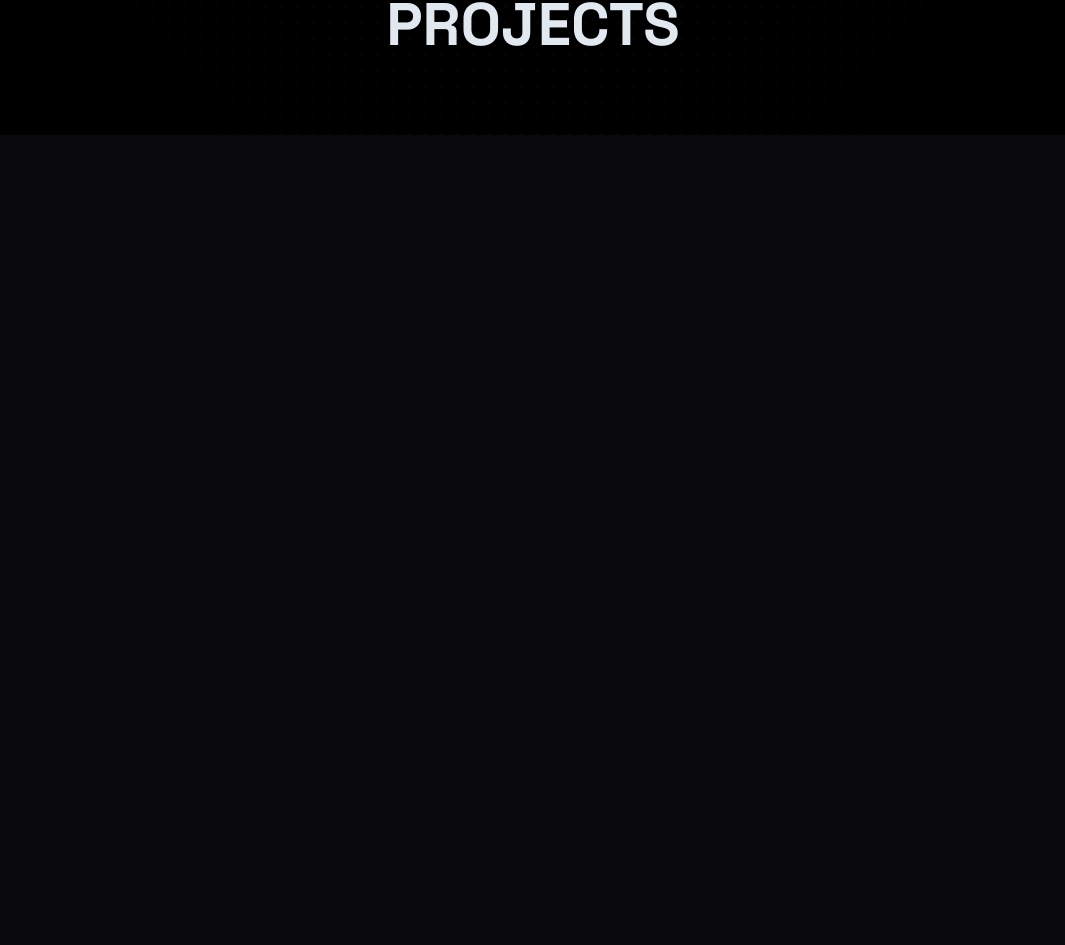
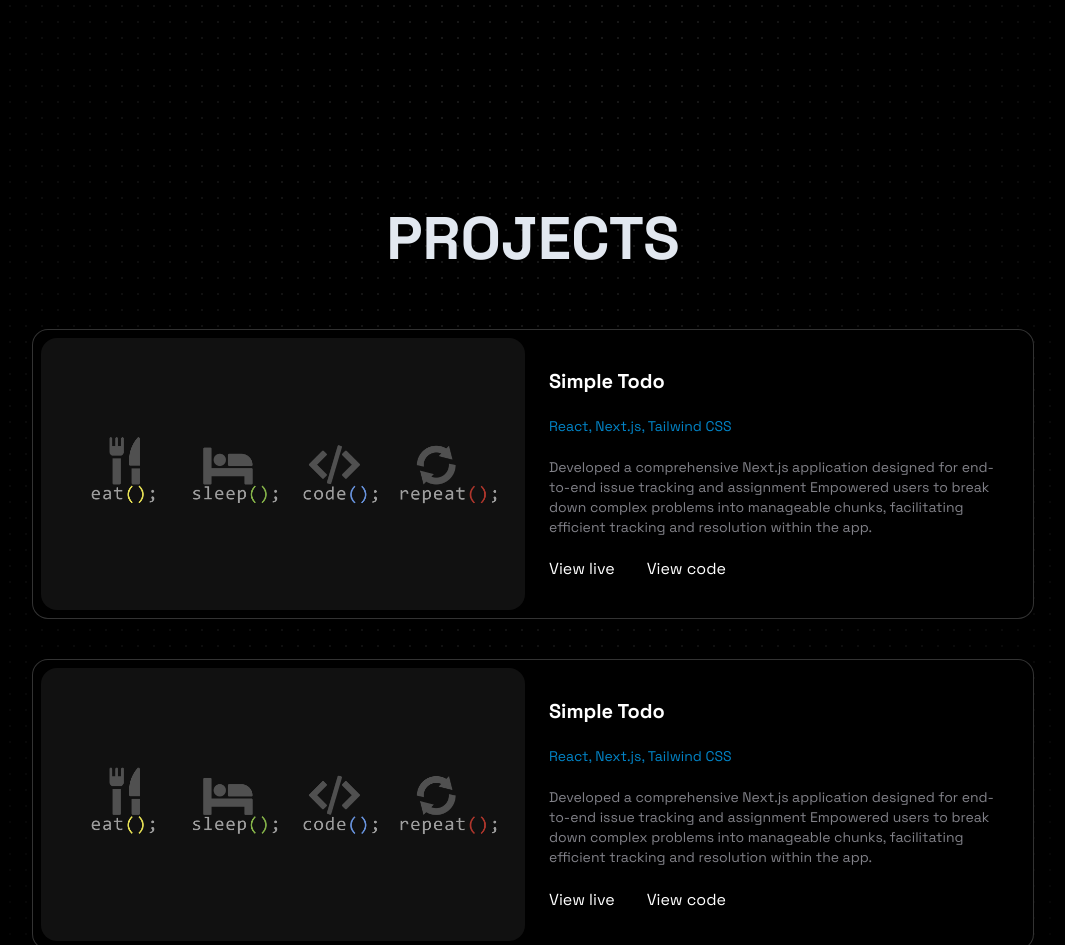
Before and after one commit to adamTop1/Personal-Portfolio, a Next.js app: page / in a window 1280 px wide. Shown: the part 1855-2800 px from the top of the page, without its empty margins (107-1172 px from the left). Before the commit the page ends 1990 px from the top, so only its background shows below. Built offline with nearby package versions, Linux system fonts and the light colour scheme.

Commit message:
created  usable project card component

```diff
--- a/src/components/Header.tsx
+++ b/src/components/Header.tsx
@@ -9,12 +9,12 @@ const Header = () => {
 				<div>
 					<FlipWords words={[`Adam  Wasylak`, 'a frontend developer']} duration={5000} className='text-sky-600' />
 				</div>
-				<p className='pt-12 text-base max-w-[500px] text-gray-500'>
+				<p className='mt-14 text-base max-w-[500px] text-gray-500'>
 					I‘m a 18-year-old programmer aspiring to become a full-stack developer. I‘m passionate about programming,
 					teamwork, and creating innovative solutions with attractive user interfaces, eager to tackle new challenges
 					and collaborate with fellow technology enthusiasts.
 				</p>
-				<button className='shadow-[0_4px_14px_0_rgb(0,118,255,39%)] hover:shadow-[0_6px_20px_rgba(0,118,255,23%)] hover:bg-[rgba(0,118,255,0.9)] px-8 py-2 mt-12 bg-[#0070f3] rounded-md text-white text-base font-light transition duration-200 ease-linear'>
+				<button className='shadow-[0_4px_14px_0_rgb(0,118,255,39%)] hover:shadow-[0_6px_20px_rgba(0,118,255,23%)] hover:bg-[rgba(0,118,255,0.9)] px-8 py-2 mt-16 bg-[#0070f3] rounded-md text-white text-base font-light transition duration-200 ease-linear'>
 					Contact me
 				</button>
 			</div>
--- /dev/null
+++ b/src/components/ProjectCard.tsx
@@ -0,0 +1,43 @@
+import React from 'react'
+import Image from 'next/image'
+
+type ProjectCardProps = {
+	title: string
+	technologies: string[]
+	description: string
+	codeLink: string
+	liveLink: string
+}
+
+const ProjectCard = ({ title, technologies, description, codeLink, liveLink }: ProjectCardProps) => {
+	const newTechnologies = technologies.join(', ')
+
+	return (
+		<div
+			className=' duration-500 hover:translate-x-2 grid grid-cols-2  rounded-2xl  overflow-hidden bg-black border hover:border-sky-600/50 border-white/[0.2] group-hover:border-slate-700
+         my-5'>
+			<Image src={'/111.png'} width={500} height={120} alt='project photo' className='p-2 rounded-3xl' />
+			<div className='flex flex-col items-start p-4 justify-evenly'>
+				<h3 className='text-xl font-bold text-white'>{title}</h3>
+				<p className='text-sm text-sky-600'>{newTechnologies}</p>
+				<p className=' text-sm max-w-[450px]'>{description}</p>
+				<div className='flex gap-8 text-white'>
+					<a
+						href={liveLink}
+						target='_blank'
+						className="duration-300 hover:text-sky-600  relative w-fit block after:block after:content-[''] after:absolute after:h-[3px] after:bg-sky-600 after:w-full after:scale-x-0 after:hover:scale-x-100 after:transition after:duration-300 after:origin-center">
+						View live
+					</a>
+					<a
+						href={codeLink}
+						target='_blank'
+						className="duration-300 hover:text-sky-600 relative w-fit block after:block after:content-[''] after:absolute after:h-[3px] after:bg-sky-600 after:w-full after:scale-x-0 after:hover:scale-x-100 after:transition after:duration-300 after:origin-center">
+						View code
+					</a>
+				</div>
+			</div>
+		</div>
+	)
+}
+
+export default ProjectCard
--- a/src/components/Projects.tsx
+++ b/src/components/Projects.tsx
@@ -1,11 +1,39 @@
 import React from 'react'
+import ProjectCard from './ProjectCard'
 
 const Projects = () => {
-  return (
-    <div className='flex flex-col items-center py-20'>
-        <h2 className='text-6xl font-bold text-slate-200'>PROJECTS</h2>
-    </div>
-  )
+	return (
+		<div className='flex flex-col items-center py-20'>
+			<h2 className='mb-10 text-6xl font-bold text-slate-200'>PROJECTS</h2>
+			<ProjectCard
+				title='Simple Todo'
+				technologies={['React', 'Next.js', 'Tailwind CSS']}
+				description='Developed a comprehensive Next.js application designed for end-to-end issue tracking and assignment Empowered
+					users to break down complex problems into manageable chunks, facilitating efficient tracking and resolution
+					within the app.'
+				codeLink='https://github.com/adamTop1/simple-todo'
+				liveLink='https://todo-app-adamtop1-716676.netlify.app/'
+			/>
+			<ProjectCard
+				title='Simple Todo'
+				technologies={['React', 'Next.js', 'Tailwind CSS']}
+				description='Developed a comprehensive Next.js application designed for end-to-end issue tracking and assignment Empowered
+					users to break down complex problems into manageable chunks, facilitating efficient tracking and resolution
+					within the app.'
+				codeLink='https://github.com/adamTop1/simple-todo'
+				liveLink='https://todo-app-adamtop1-716676.netlify.app/'
+			/>
+			<ProjectCard
+				title='Simple Todo'
+				technologies={['React', 'Next.js', 'Tailwind CSS']}
+				description='Developed a comprehensive Next.js application designed for end-to-end issue tracking and assignment Empowered
+					users to break down complex problems into manageable chunks, facilitating efficient tracking and resolution
+					within the app.'
+				codeLink='https://github.com/adamTop1/simple-todo'
+				liveLink='https://todo-app-adamtop1-716676.netlify.app/'
+			/>
+		</div>
+	)
 }
 
 export default Projects
--- a/src/constants/index.ts
+++ b/src/constants/index.ts
@@ -1,4 +1,14 @@
-import { SiReact, SiNextdotjs, SiMongodb, SiNodedotjs, SiTypescript, SiTailwindcss } from 'react-icons/si'
+import {
+	SiReact,
+	SiNextdotjs,
+	SiMongodb,
+	SiNodedotjs,
+	SiTypescript,
+	SiTailwindcss,
+	SiGit,
+	SiZod,
+	SiPrisma,
+} from 'react-icons/si'
 
 export const projects = [
 	{
@@ -18,6 +28,14 @@ export const projects = [
 		icon: SiTailwindcss,
 	},
 	{
+		title: 'Git',
+		icon: SiGit,
+	},
+	{
+		title: 'Zod',
+		icon: SiZod,
+	},
+	{
 		title: 'Node.js',
 		icon: SiNodedotjs,
 	},
@@ -25,4 +43,8 @@ export const projects = [
 		title: 'MongoDB',
 		icon: SiMongodb,
 	},
+	{
+		title: 'Prisma',
+		icon: SiPrisma,
+	},
 ]
```
Also changed, not shown: public/111.png (added).
